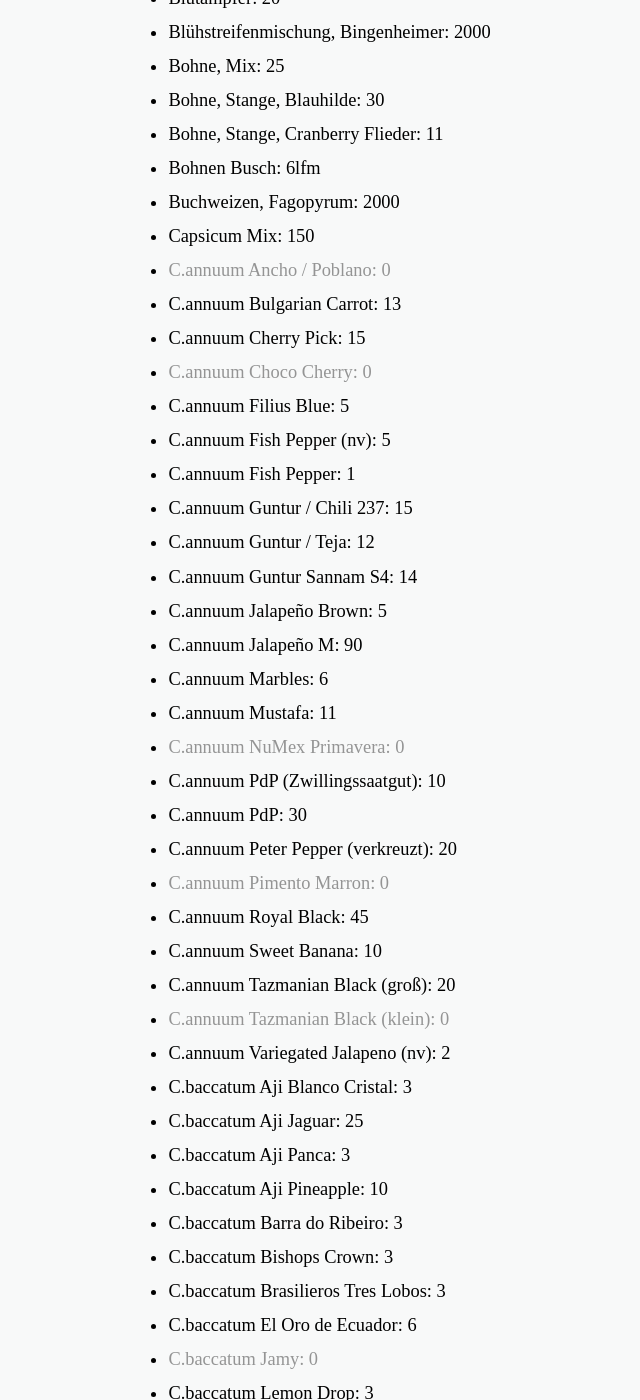
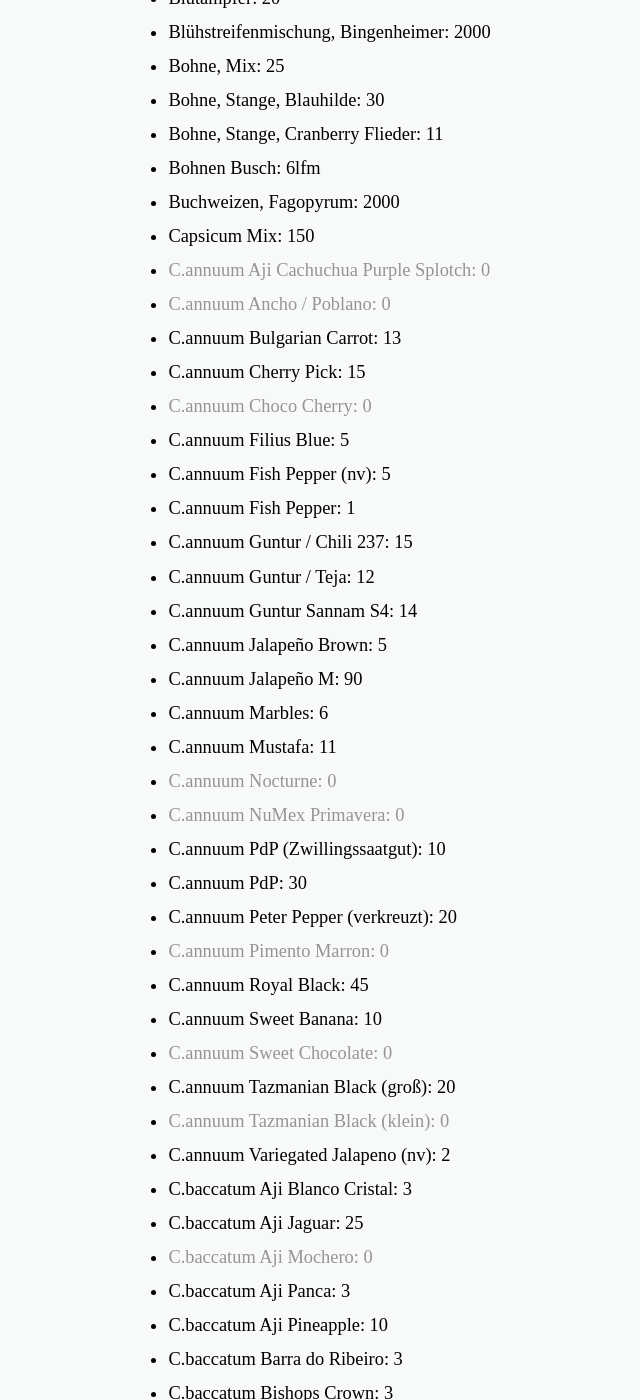
Before and after one commit to iamsebastian/blog.sebastian.science, a Jekyll site: the page built from samen.md, in a window 1280 px wide and 1400 px high, scrolled down 1275 px. Shown: the whole window, without its empty margins (138-778 px from the left). Built offline with Jekyll 4.4.1, drawn with Linux system fonts in a browser that asks for light colours; some of the changed text lies outside the part shown.

Commit message:
Updated seeds and data

```diff
--- a/_config.yml
+++ b/_config.yml
@@ -72,7 +72,7 @@
   generate_frontmatter:
     layout: flickr_photo
     author: wolkenphysiker
-  use_cache: false
+  use_cache: true
   cache_dir: _flickr
 
   size_full: Original
--- a/_data/chili.yaml
+++ b/_data/chili.yaml
@@ -1,4 +1,8 @@
 #### C.annuum:
+Aji Cachuchua Purple Splotch:
+  color: rot
+  heat: 0
+  species: Capsicum annuum
 Fish Pepper:
   color: rot
   heat: 4
@@ -27,6 +31,14 @@
   color: rot
   heat: 0
   species: Capsicum annuum
+Nocturne:
+  color: dunkelrot
+  heat: 0
+  species: Capsicum annuum
+Sweet Chocolate:
+  color: braun
+  heat: 0
+  species: Capsicum annuum
 Tazmanian Black:
   color: rot
   heat: 6
@@ -39,6 +51,10 @@
   species: Capsicum baccatum
 Aji Jaguar:
   color: weiß-gelb
+  heat:
+  species: Capsicum baccatum
+Aji Mochero:
+  color: gelb
   heat:
   species: Capsicum baccatum
 Aji Panca:
@@ -81,6 +97,10 @@
   color: rot
   heat: 5
   species: Capsicum baccatum
+PI 585239:
+  color: rot
+  heat:
+  species: Capsicum baccatum
 Sugar Rush Peach:
   color: orange
   heat: 4
@@ -116,6 +136,10 @@
 Fatalii Green:
   color: gelb-grün
   heat: 4
+  species: Capsicum chinense
+Habanada:
+  color: orange
+  heat: 0
   species: Capsicum chinense
 Maraba:
   color: gelb
@@ -166,6 +190,10 @@
   heat:
   species: Capsicum pubescens
 Rocoto Canario:
+  color: gelb
+  heat: 8
+  species: Capsicum pubescens
+Rocoto Costa Rican yellow:
   color: gelb
   heat: 8
   species: Capsicum pubescens
--- a/_data/chili_2018.yaml
+++ b/_data/chili_2018.yaml
@@ -1,4 +1,5 @@
 #### C.annuum:
+Aji Cachuchua Purple Splotch:
 Fish Pepper:
 Guntur Chili 237:
 Guntur Sannam S4:
@@ -6,6 +7,8 @@
 Jalapeño Brown:
 Jalapeño Variegated:
 Mustafa:
+Nocturne:
+Sweet Chocolate:
 Tazmanian Black:
 
 #### C.baccatum
@@ -14,6 +17,7 @@
   seeds:
     - sown: 2017-10-27
       sprout: 2017-11-03
+Aji Mochero:
 Aji Panca:
 Aji Pineapple:
 Barra do Ribeiro:
@@ -24,6 +28,7 @@
 Little Bird Of Guyana:
 Moranguinho (CP-341):
 Nepalese Bell:
+PI 585239:
 Sugar Rush Peach:
 Tepin x Lemon Drop F5:
 
@@ -39,6 +44,7 @@
 Aribibi Gusano:
 Fatalii:
 Fatalii Green:
+Habanada:
 Maraba:
 Robertos Cuban Seasoning:
 Tabia Ecuador:
@@ -103,17 +109,22 @@
   seeds:
     - sown: 2017-11-08
 Rocoto Peru 8969:
+  seeds:
     - sown: 2017-10-27
 Rocoto Peru 8974:
+  seeds:
     - sown: 2017-10-27
       sprout: 2017-11-04
 Rocoto Peru 8976:
+  seeds:
     - sown: 2017-10-27
       sprout: 2017-11-04
 Rocoto Peru 8977:
+  seeds:
     - sown: 2017-10-27
       sprout: 2017-11-04
 Rocoto Peru 8979:
+  seeds:
     - sown: 2017-10-27
       sprout: 2017-11-03
 Rocoto Peru Bitdumi:
--- a/_data/seeds.yaml
+++ b/_data/seeds.yaml
@@ -15,6 +15,7 @@
 Bohnen Busch: 6lfm
 Buchweizen, Fagopyrum: 2000
 Capsicum Mix: 150
+C.annuum Aji Cachuchua Purple Splotch: 0
 C.annuum Ancho / Poblano: 0
 C.annuum Bulgarian Carrot: 13
 C.annuum Cherry Pick: 15
@@ -29,6 +30,7 @@
 C.annuum Jalapeño M: 90
 C.annuum Marbles: 6
 C.annuum Mustafa: 11
+C.annuum Nocturne: 0
 C.annuum NuMex Primavera: 0
 C.annuum PdP (Zwillingssaatgut): 10
 C.annuum PdP: 30
@@ -36,11 +38,13 @@
 C.annuum Pimento Marron: 0
 C.annuum Royal Black: 45
 C.annuum Sweet Banana: 10
+C.annuum Sweet Chocolate: 0
 C.annuum Tazmanian Black (groß): 20
 C.annuum Tazmanian Black (klein): 0
 C.annuum Variegated Jalapeno (nv): 2
 C.baccatum Aji Blanco Cristal: 3
 C.baccatum Aji Jaguar: 25
+C.baccatum Aji Mochero: 0
 C.baccatum Aji Panca: 3
 C.baccatum Aji Pineapple: 10
 C.baccatum Barra do Ribeiro: 3
@@ -54,6 +58,7 @@
 C.baccatum Nepalese Bell: 3
 C.baccatum Orange Drop F1: 15
 C.baccatum Orange Drop F2 (nv): 20
+C.baccatum PI 585239: 0
 C.baccatum Pimenta Barra Do Ribeiro (CP-113): 10
 C.baccatum Santorini Episcopi: 0
 C.baccatum Sugar Rush: 5
@@ -68,6 +73,7 @@
 C.chinense Cheiro Roxa: 10
 C.chinense Fatalii Green: 9
 C.chinense Fatalii: 3
+C.chinense Habanada: 0
 C.chinense Habanero Big Sun: 3
 C.chinense Habanero Orange: 0
 C.chinense Maraba: 4
@@ -82,6 +88,7 @@
 C.pubescens Rocoto CAP363: 0
 C.pubescens Rocoto CAP468: 4
 C.pubescens Rocoto Canario: 10
+C.pubescens Rocoto Costa Rican yellow: 3
 C.pubescens Rocoto Costa Rican orange: 20
 C.pubescens Rocoto Cuencano: 10
 C.pubescens Rocoto De La Selvas (Arequipa): 0
--- a/_plugins/sprout_time.rb
+++ /dev/null
@@ -1,22 +0,0 @@
-module Jekyll
-  module SproutTimeFilter
-    def sprout_time_filter(seed)
-      require 'date'
-      diff = ''
-
-      if (seed)
-        if (seed[:sown].is_a? Date)
-          if (seed[:sprout].is_a? Date)
-            diff_i = (seed.sprout - seed.sown).to_i
-            puts '#{seed.sprout} -> #{seed.sown} = #{diff_i}'
-            diff = '#{diff_i}'
-          end
-        end
-      end
-
-      diff
-    end
-  end
-end
-
-Liquid::Template.register_filter(Jekyll::SproutTimeFilter)
--- /dev/null
+++ b/_plugins/sprout_time_filter.rb
@@ -0,0 +1,19 @@
+module Jekyll
+  module SproutTimeFilter
+    def sprout_time_filter(seed)
+      require 'date'
+      diff = ''
+
+      if (seed['sown'].is_a? Date)
+        if (seed['sprout'].is_a? Date)
+          diff_i = (seed['sprout'] - seed['sown']).to_i
+          diff = diff_i.to_s
+        end
+      end
+
+      diff
+    end
+  end
+end
+
+Liquid::Template.register_filter(Jekyll::SproutTimeFilter)
```
Also changed, not shown: chili_2018.md (+1 -1 lines).
